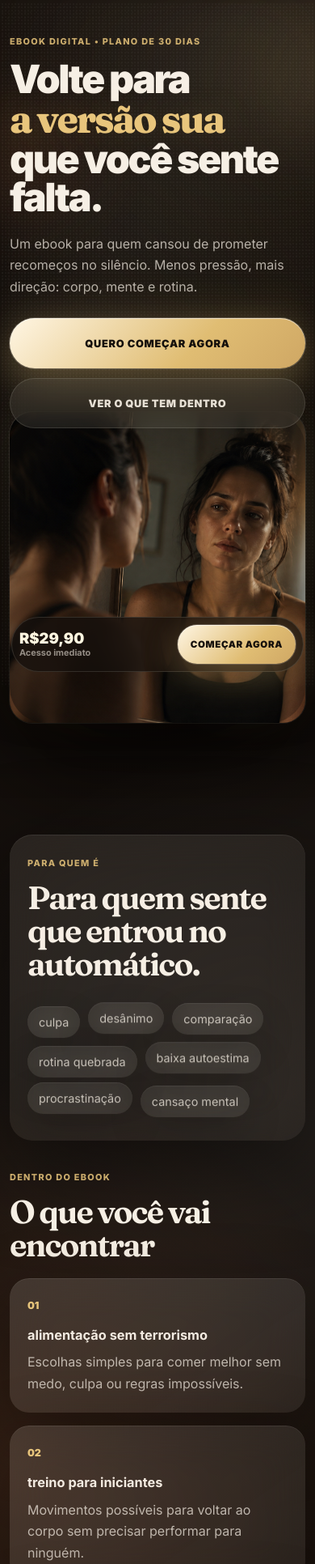
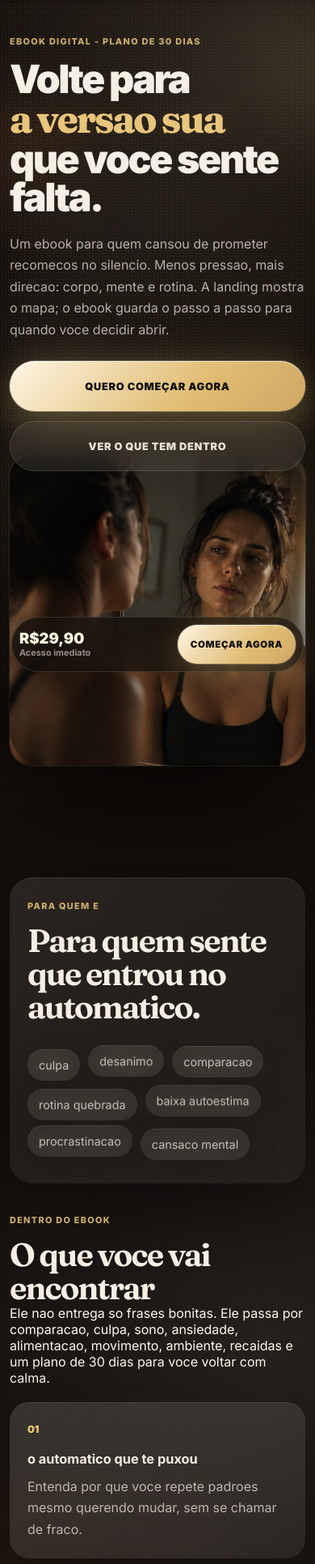
Before and after one commit to esponjadas/Sua-mudan-a, a Next.js app: page / in a window 390 px wide. Shown: the top 1932 px of the page at 81% size. Built offline with nearby package versions, Linux system fonts and the light colour scheme.

Commit message:
refine: tease ebook content for conversion

```diff
--- a/app/globals.css
+++ b/app/globals.css
@@ -295,6 +295,7 @@ h2 {
 
 .auto-section,
 .inside,
+.teaser,
 .receive,
 .pricing-card,
 .reviews,
@@ -371,6 +372,7 @@ h2 {
 }
 
 .inside-grid article,
+.teaser-grid article,
 .review-grid article,
 .faq-item,
 .receive,
@@ -397,6 +399,7 @@ h2 {
 }
 
 .inside-grid article strong,
+.teaser-grid article strong,
 .review-grid article strong {
   display: block;
   margin: 18px 0 10px;
@@ -406,12 +409,63 @@ h2 {
 }
 
 .inside-grid article p,
+.teaser-grid article p,
 .receive p,
 .review-grid article p,
 .faq-item p {
   margin: 0;
   color: var(--muted);
   line-height: 1.68;
+}
+
+.teaser {
+  overflow: hidden;
+}
+
+.teaser::before {
+  content: "";
+  position: absolute;
+  inset: 8% 12% auto;
+  height: 260px;
+  pointer-events: none;
+  background: radial-gradient(circle, rgba(232, 197, 124, 0.12), transparent 62%);
+  filter: blur(30px);
+}
+
+.teaser-grid {
+  position: relative;
+  display: grid;
+  grid-template-columns: repeat(3, 1fr);
+  gap: 14px;
+}
+
+.teaser-grid article {
+  min-height: 210px;
+  padding: 24px;
+  overflow: hidden;
+}
+
+.teaser-grid article::after {
+  content: "";
+  position: absolute;
+  right: 18px;
+  bottom: 18px;
+  width: 90px;
+  height: 18px;
+  background: linear-gradient(90deg, rgba(232, 197, 124, 0.28), transparent);
+  filter: blur(10px);
+  opacity: 0.6;
+}
+
+.teaser-grid article span {
+  color: rgba(232, 197, 124, 0.72);
+  font-size: 0.76rem;
+  font-weight: 900;
+  letter-spacing: 0.12em;
+}
+
+.teaser-grid article strong {
+  max-width: 92%;
 }
 
 .receive {
@@ -580,6 +634,15 @@ h2 {
   margin-bottom: 14px;
   color: rgba(232, 197, 124, 0.84);
   font-weight: 700;
+}
+
+.final-cta__sub {
+  max-width: 640px;
+  margin-right: auto;
+  margin-left: auto;
+  color: var(--muted) !important;
+  font-weight: 400 !important;
+  line-height: 1.7;
 }
 
 .final-cta h2 {
@@ -843,6 +906,7 @@ h2 {
 
   .auto-section,
   .inside,
+  .teaser,
   .receive,
   .pricing,
   .reviews,
@@ -885,12 +949,14 @@ h2 {
   }
 
   .inside-grid,
+  .teaser-grid,
   .review-grid {
     grid-template-columns: 1fr;
     gap: 16px;
   }
 
   .inside-grid article,
+  .teaser-grid article,
   .review-grid article {
     min-height: auto;
     padding: 22px;
--- a/app/page.jsx
+++ b/app/page.jsx
@@ -10,30 +10,39 @@ import {
 } from "framer-motion";
 
 const insideItems = [
-  ["01", "alimentação sem terrorismo", "Escolhas simples para comer melhor sem medo, culpa ou regras impossíveis."],
-  ["02", "treino para iniciantes", "Movimentos possíveis para voltar ao corpo sem precisar performar para ninguém."],
-  ["03", "autoestima e mentalidade", "Exercícios curtos para reconstruir confiança de forma silenciosa e real."],
-  ["04", "plano de 30 dias", "Um caminho guiado para saber o que fazer quando a motivação não aparece."],
-  ["05", "hábitos sustentáveis", "Mudanças pequenas o suficiente para caberem numa vida normal."],
-  ["06", "constância realista", "Como continuar depois de falhar sem transformar um dia ruim em desistência."],
-  ["07", "rotina saudável", "Sono, alimentação, movimento e ambiente organizados com mais leveza."],
-  ["08", "evolução gradual", "Progresso sem pressa artificial, com atenção ao que muda por dentro."],
+  ["01", "o automatico que te puxou", "Entenda por que voce repete padroes mesmo querendo mudar, sem se chamar de fraco."],
+  ["02", "comparacao, culpa e vergonha", "O ebook toca nas partes silenciosas que fazem a pessoa travar antes de comecar."],
+  ["03", "corpo, sono e ansiedade", "Uma leitura simples sobre como seu corpo tambem guarda cansaco, tensao e falta de direcao."],
+  ["04", "o principio do 1%", "Pequenas vitorias, rotina realista e o motivo de motivacao quase nunca vir primeiro."],
+  ["05", "alimentacao realista", "Comida, agua e fome emocional tratados com cuidado, nao com terrorismo ou punicao."],
+  ["06", "movimento para iniciantes", "Um caminho de 30 dias para voltar a se mover sem transformar treino em castigo."],
+  ["07", "ambiente e rotina", "Como seu quarto, celular, sono e casa influenciam decisoes que parecem so falta de forca."],
+  ["08", "recaidas e retorno", "O que fazer quando voce some por alguns dias e precisa voltar sem culpa."],
+];
+
+const teaserChapters = [
+  ["Voce nao esta quebrado. Voce esta esgotado.", "Um comeco para parar de se enxergar como problema."],
+  ["O mito da virada", "Por que esperar uma grande mudanca costuma atrasar o primeiro passo."],
+  ["A vergonha atrasa o retorno", "Uma parte curta, mas importante, sobre voltar depois de falhar."],
+  ["Seu ambiente toma decisoes por voce", "Um olhar sobre casa, celular, comida visivel e energia mental."],
+  ["Protocolo de retorno", "Um caminho gentil para recomecar quando voce se perde por alguns dias."],
+  ["Seu scorecard de transformacao", "Um jeito simples de medir cuidado sem virar refem da perfeicao."],
 ];
 
 const tags = [
   "culpa",
-  "desânimo",
-  "comparação",
+  "desanimo",
+  "comparacao",
   "rotina quebrada",
   "baixa autoestima",
-  "procrastinação",
-  "cansaço mental",
+  "procrastinacao",
+  "cansaco mental",
 ];
 
 const reviews = [
   [
     "M",
-    "Não foi uma transformação absurda. Mas foi a primeira vez em muito tempo que consegui manter uma rotina sem me sentir pressionada.",
+    "Nao foi uma transformacao absurda. Mas foi a primeira vez em muito tempo que consegui manter uma rotina sem me sentir pressionada.",
     "Mariana, 27 anos",
   ],
   [
@@ -43,7 +52,7 @@ const reviews = [
   ],
   [
     "F",
-    "Gostei porque não parece aquelas coisas impossíveis da internet. É simples e humano.",
+    "Gostei porque nao parece aquelas coisas impossiveis da internet. E simples e humano.",
     "Fernanda, 24 anos",
   ],
   [
@@ -56,31 +65,31 @@ const reviews = [
 const faqs = [
   [
     "Esse ebook serve para iniciantes?",
-    "Sim. Ele foi pensado para quem quer recomeçar sem se sentir atrasado ou perdido.",
+    "Sim. Ele foi pensado para quem quer recomecar sem se sentir atrasado ou perdido.",
   ],
   [
     "Preciso fazer dieta extrema?",
-    "Não. A proposta é alimentação sem terrorismo, com ajustes pequenos e sustentáveis.",
+    "Nao. A proposta e alimentacao sem terrorismo, com ajustes pequenos e sustentaveis.",
   ],
   [
     "Vou receber o ebook na hora?",
-    "Sim. Depois da compra, o acesso é digital e imediato.",
+    "Sim. Depois da compra, o acesso e digital e imediato.",
   ],
   [
     "Posso ler pelo celular?",
     "Pode. O ebook foi feito para leitura simples no celular, tablet ou computador.",
   ],
   [
-    "É pagamento único?",
-    "Sim. Você paga uma vez e acessa o material digital.",
+    "E pagamento unico?",
+    "Sim. Voce paga uma vez e acessa o material digital.",
   ],
   [
     "Preciso treinar em academia?",
-    "Não. O foco é começar com movimento possível, mesmo em casa.",
+    "Nao. O foco e comecar com movimento possivel, mesmo em casa.",
   ],
   [
     "Quanto tempo por dia preciso dedicar?",
-    "Poucos minutos já bastam para ler e aplicar uma ação do dia. O importante é constância.",
+    "Poucos minutos ja bastam para ler e aplicar uma acao do dia. O importante e constancia.",
   ],
 ];
 
@@ -139,18 +148,19 @@ export default function Page() {
           animate="visible"
         >
           <motion.p className="eyebrow" variants={fadeUp}>
-            Ebook digital • plano de 30 dias
+            Ebook digital - plano de 30 dias
           </motion.p>
 
           <motion.h1 id="hero-title" variants={fadeUp}>
             Volte para
-            <span>a versão sua</span>
-            que você sente falta.
+            <span>a versao sua</span>
+            que voce sente falta.
           </motion.h1>
 
           <motion.p className="hero__lead" variants={fadeUp}>
-            Um ebook para quem cansou de prometer recomeços no silêncio. Menos
-            pressão, mais direção: corpo, mente e rotina.
+            Um ebook para quem cansou de prometer recomecos no silencio. Menos
+            pressao, mais direcao: corpo, mente e rotina. A landing mostra o
+            mapa; o ebook guarda o passo a passo para quando voce decidir abrir.
           </motion.p>
 
           <motion.div className="hero__actions" variants={fadeUp}>
@@ -181,8 +191,8 @@ export default function Page() {
       <Reveal>
         <section className="auto-section" aria-labelledby="auto-title">
           <div>
-            <p className="eyebrow">Para quem é</p>
-            <h2 id="auto-title">Para quem sente que entrou no automático.</h2>
+            <p className="eyebrow">Para quem e</p>
+            <h2 id="auto-title">Para quem sente que entrou no automatico.</h2>
           </div>
           <motion.div
             className="tag-cloud"
@@ -207,7 +217,12 @@ export default function Page() {
       <section className="inside" id="conteudo" aria-labelledby="inside-title">
         <Reveal className="section-heading">
           <p className="eyebrow">Dentro do ebook</p>
-          <h2 id="inside-title">O que você vai encontrar</h2>
+          <h2 id="inside-title">O que voce vai encontrar</h2>
+          <p>
+            Ele nao entrega so frases bonitas. Ele passa por comparacao, culpa,
+            sono, ansiedade, alimentacao, movimento, ambiente, recaidas e um
+            plano de 30 dias para voce voltar com calma.
+          </p>
         </Reveal>
 
         <motion.div
@@ -232,22 +247,46 @@ export default function Page() {
         </motion.div>
       </section>
 
+      <section className="teaser" aria-labelledby="teaser-title">
+        <Reveal className="section-heading">
+          <p className="eyebrow">Um pouco do que existe la dentro</p>
+          <h2 id="teaser-title">Paginas feitas para voce se reconhecer.</h2>
+        </Reveal>
+
+        <motion.div
+          className="teaser-grid"
+          variants={stagger}
+          initial="hidden"
+          whileInView="visible"
+          viewport={{ once: true, margin: "-70px" }}
+        >
+          {teaserChapters.map(([title, text], index) => (
+            <motion.article key={title} variants={fadeUp}>
+              <span>0{index + 1}</span>
+              <strong>{title}</strong>
+              <p>{text}</p>
+            </motion.article>
+          ))}
+        </motion.div>
+      </section>
+
       <Reveal>
         <section className="receive" aria-labelledby="receive-title">
           <motion.img
             src="/images/premium-ebook.png"
-            alt="Fotografia premium do ebook A versão sua que você sente falta"
+            alt="Fotografia premium do ebook A versao sua que voce sente falta"
             style={{ y: ebookY }}
             animate={reduceMotion ? {} : { y: [0, -14, 0] }}
             transition={{ duration: 6, repeat: Infinity, ease: "easeInOut" }}
           />
           <div>
-            <p className="eyebrow">O que você vai receber</p>
-            <h2 id="receive-title">Um guia digital com aparência calma e aplicação real.</h2>
+            <p className="eyebrow">O que voce vai receber</p>
+            <h2 id="receive-title">Um guia digital com leitura emocional e aplicacao real.</h2>
             <p>
-              Nada de promessa teatral. O material foi pensado para caber na sua
-              vida: ler, aplicar, falhar menos, voltar mais rápido e sentir que
-              existe uma direção possível.
+              Dentro dele voce encontra reflexoes, checklists, trackers, plano
+              de 30 dias, rotina de manha e noite, alimentacao realista, movimento
+              iniciante e um protocolo para voltar quando falhar. A promessa nao
+              e virar outra pessoa. E voltar a cuidar de voce com mais clareza.
             </p>
           </div>
         </section>
@@ -256,16 +295,16 @@ export default function Page() {
       <section className="pricing" id="preco" aria-labelledby="pricing-title">
         <Reveal className="pricing-card">
           <p className="eyebrow">Acesso digital imediato</p>
-          <h2 id="pricing-title">Comece hoje com um passo pequeno, mas claro.</h2>
+          <h2 id="pricing-title">Se isso parece falar com voce, talvez esse seja o primeiro passo.</h2>
           <div className="pricing-card__body">
             <img
               src="/images/premium-ebook.png"
-              alt="Ebook premium sobre autoestima, energia e confiança"
+              alt="Ebook premium sobre autoestima, energia e confianca"
             />
             <div className="price-box">
               <span className="old-price">De R$97,90</span>
               <strong>Por apenas R$29,90</strong>
-              <p>Pagamento único • acesso imediato</p>
+              <p>Pagamento unico - acesso imediato - ebook digital completo</p>
               <a className="button button--primary button--wide" href={ctaHref}>
                 QUERO COMEÇAR AGORA
               </a>
@@ -276,8 +315,8 @@ export default function Page() {
 
       <section className="reviews" aria-labelledby="reviews-title">
         <Reveal className="section-heading">
-          <p className="eyebrow">Relatos possíveis</p>
-          <h2 id="reviews-title">Pequenas mudanças. Sensações reais.</h2>
+          <p className="eyebrow">Relatos possiveis</p>
+          <h2 id="reviews-title">Pequenas mudancas. Sensacoes reais.</h2>
         </Reveal>
 
         <motion.div
@@ -290,8 +329,8 @@ export default function Page() {
           {reviews.map(([initial, quote, name]) => (
             <motion.article key={name} variants={fadeUp}>
               <span>{initial}</span>
-              <p>“{quote}”</p>
-              <strong>— {name}</strong>
+              <p>"{quote}"</p>
+              <strong>- {name}</strong>
             </motion.article>
           ))}
         </motion.div>
@@ -299,11 +338,15 @@ export default function Page() {
 
       <section className="final-cta" aria-label="Chamada final">
         <Reveal>
-          <p>Você não precisa virar outra pessoa.</p>
-          <h2>Só precisa voltar a cuidar de você.</h2>
+          <p>Voce nao precisa virar outra pessoa.</p>
+          <h2>So precisa voltar a cuidar de voce.</h2>
+          <p className="final-cta__sub">
+            O ebook esta pronto para te guiar com calma: do automatico ao primeiro
+            passo, da culpa ao retorno, da rotina quebrada ao cuidado possivel.
+          </p>
           <motion.img
             src="/images/premium-ebook.png"
-            alt="Ebook A versão sua que você sente falta"
+            alt="Ebook A versao sua que voce sente falta"
             animate={reduceMotion ? {} : { y: [0, -12, 0] }}
             transition={{ duration: 6.5, repeat: Infinity, ease: "easeInOut" }}
           />
@@ -335,7 +378,7 @@ export default function Page() {
                   onClick={() => setOpenFaq(isOpen ? -1 : index)}
                 >
                   <span>{question}</span>
-                  <b aria-hidden="true">{isOpen ? "−" : "+"}</b>
+                  <b aria-hidden="true">{isOpen ? "-" : "+"}</b>
                 </button>
                 <AnimatePresence initial={false}>
                   {isOpen && (
@@ -356,7 +399,7 @@ export default function Page() {
         </div>
       </section>
 
-      <nav className="mobile-bar" aria-label="Compra rápida">
+      <nav className="mobile-bar" aria-label="Compra rapida">
         <div>
           <span>R$29,90</span>
           <strong>Acesso imediato</strong>
```
